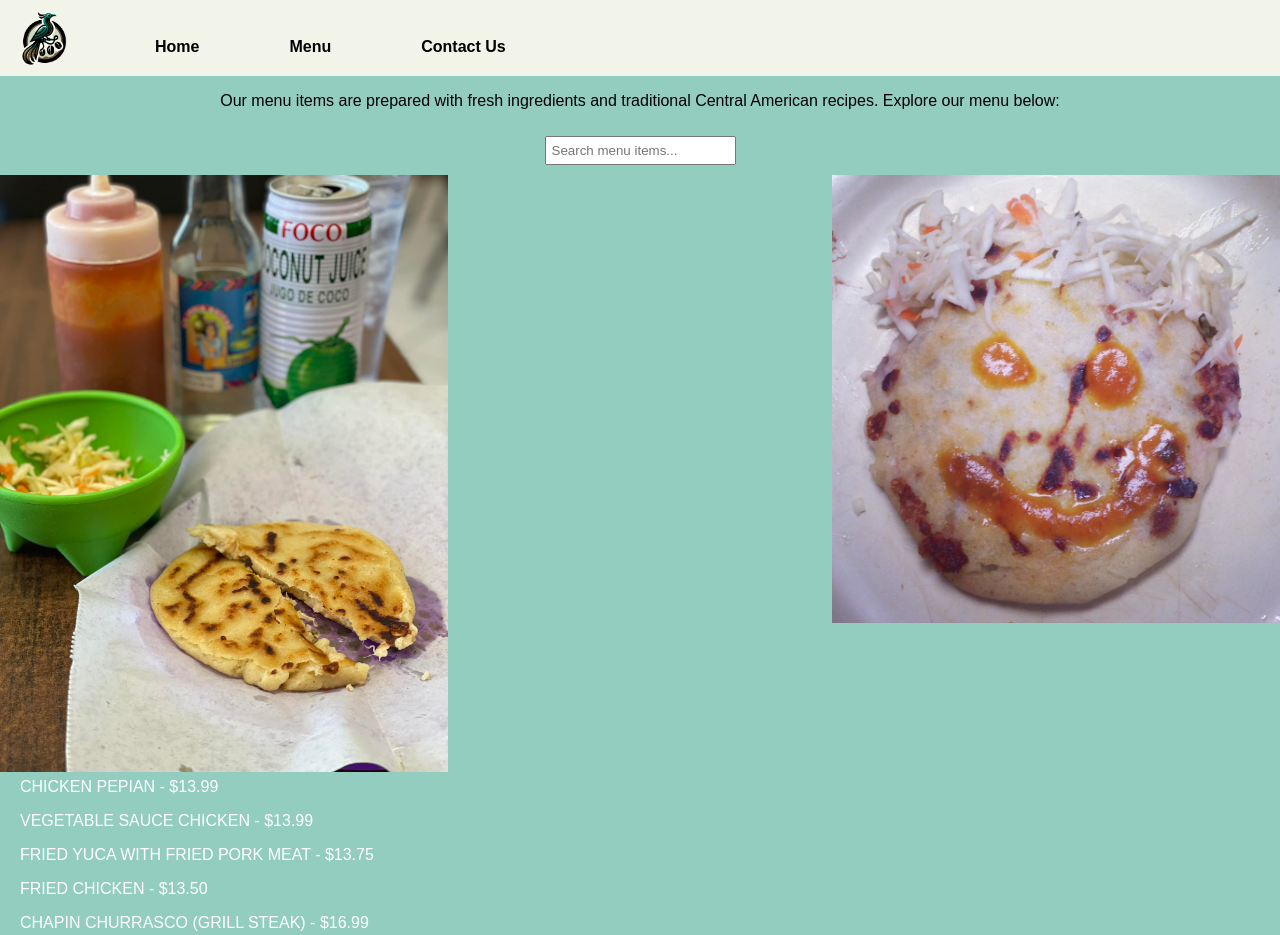
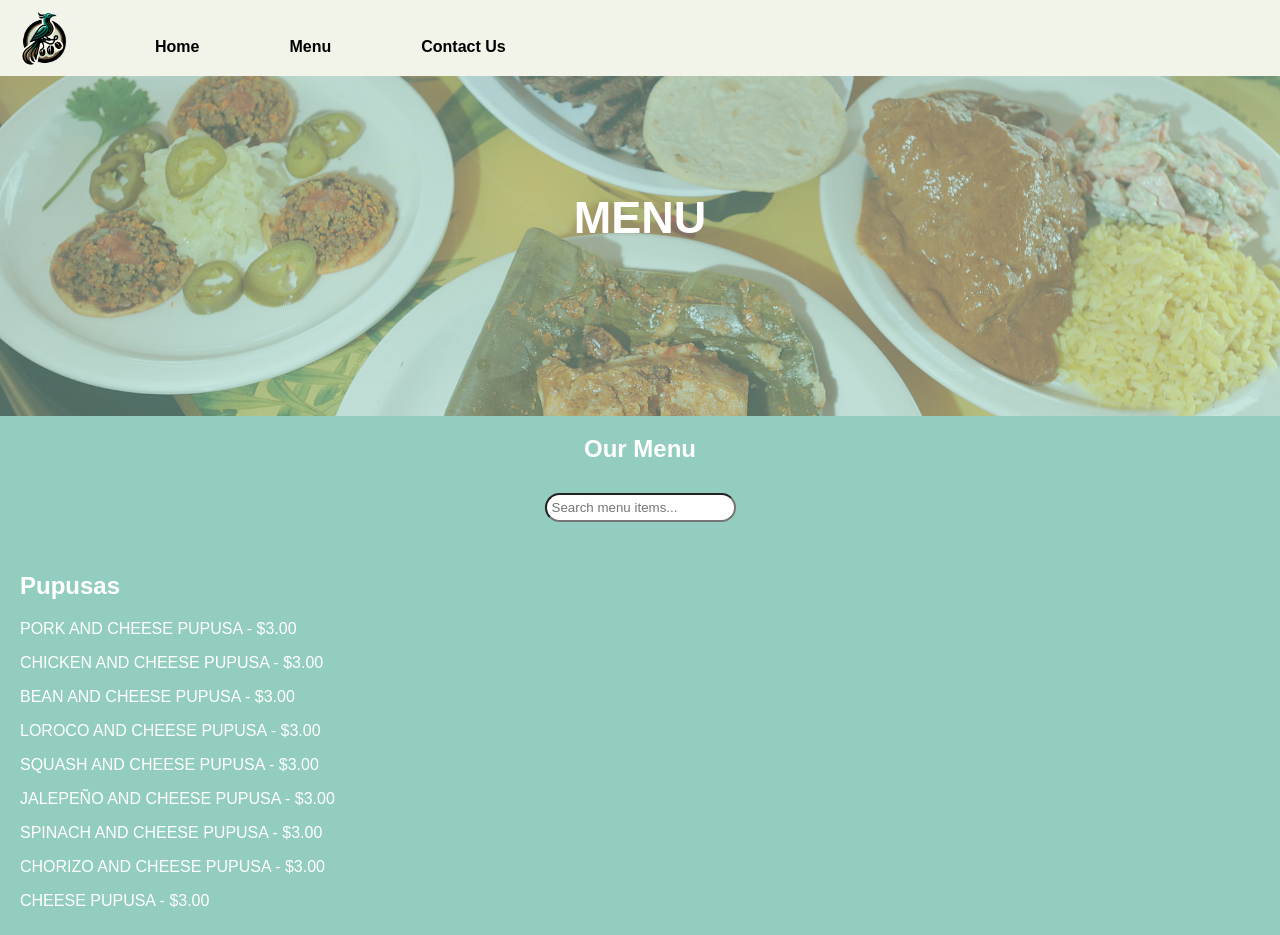
Before and after one commit to MrTwinCharge/Central-American-Resturaunt, a website: page menu.html in a window 1280 px wide. Shown: the top 935 px of the page. Drawn offline with Linux system fonts and the light colour scheme.

Commit message:
working everyting but contact

```diff
--- a/menu.html
+++ b/menu.html
@@ -6,7 +6,6 @@
     <title>Menu</title>
     <link rel="stylesheet" href="style.css">
     <!--<link rel="stylesheet" href="https://cdn.jsdelivr.net/npm/bulma@1.0.0/css/bulma.min.css">-->
-
 </head>
 <body>
     <header>
@@ -21,7 +20,6 @@
               float: left;
             "
           />
-           <!-- Cear floatkjsljs -->
           <ul style="margin: 0; padding-top: 20px; overflow: hidden">
             <li style="float: left"><a href="index.html">Home</a></li>
             <li style="float: left"><a href="menu.html">Menu</a></li>
@@ -29,24 +27,25 @@
           </ul>
         </nav>
         <div style="clear: both"></div>
-        <!-- Cear floats -->
+        <!-- Cear floatkjsljs -->
       </header>
-<!--
-    <section class="hero is-large is-info">
-        <div class="hero-body">
-          <p class="title">Large hero</p>
-          <p class="subtitle">Large subtitle</p>
-        </div>
-      </section>
--->
-    <p style="text-align: center;">Our menu items are prepared with fresh ingredients and traditional Central American recipes. Explore our menu below:</p>
-    <div id="search-container">
-        <input type="text" id="search-box" placeholder="Search menu items..." oninput="liveSearch()" />
+
+      <section id="home" class="background-section2">
+        <div style="opacity: 1;" class="back"> MENU <h1 class="back"></h1>
+
+       </div>
+
+       </section>
+
+
+    <!--<p style="text-align: center;font-size:43px;color:white;">Our menu items are prepared with fresh ingredients and traditional Central American recipes. Explore our menu below:</p>-->
+    <h2 style="text-align: center; color: white;">Our Menu</h2>
+    <div id="search-container" >
+        <input type="text" id="search-box" placeholder="Search menu items..." oninput="liveSearch()" style="border-radius: 15px;"/>
     </div>
-    <img src="pupusa.jpg" alt="Pupusa" style="width:35%;height:auto;position: absolute">
-    <img src="pupusa2.jpg" alt="Pupusa2" style="width:35%;height:auto;position: absolute;padding-left:65%">
     <div id="menu-list"></div>
 
     <script src="menu.js"></script>
+
 </body>
 </html>
--- a/menu.js
+++ b/menu.js
@@ -18,6 +18,7 @@ fetch('/db.json')
                 const section = document.createElement('section');
                 const h2 = document.createElement('h2');
                 h2.textContent = category;
+                h2.classname = "text-center";
                 section.appendChild(h2);
 
                 data[category].forEach(item => {
@@ -25,6 +26,8 @@ fetch('/db.json')
                     // Format price to two decimal places
                     const formattedPrice = parseFloat(item.price).toFixed(2);
                     p.textContent = `${item.name} - $${formattedPrice}`;
+                    p.classname = "text-center";
+
                     section.appendChild(p);
                 });
 
--- a/style.css
+++ b/style.css
@@ -96,7 +96,9 @@ body {
     list-style: none;
     padding: 0;
   }
-
+  .text-center{
+    text-align: center;
+  }
   .menu-category ul li {
     background-color: #93cdbf; /* Light beige */
     margin: 5px 0;
@@ -139,8 +141,9 @@ body {
         position: relative;
         text-align: center;
         color: white;
-      font-size: 24px;
+        font-size: 45px;
         height: 300px;
+        font-weight: bold;
         display: flex;
         justify-content: center;
         align-items: center;
@@ -154,7 +157,7 @@ body {
         left: 0;
         right: 0;
         bottom: 0;
-      background-image: url('');
+        background-image: url('menuImage.jpg');
         background-size: cover;
         background-position: center;
         opacity: 0.5; /* Adjust opacity here */
```
Also changed, not shown: pupusa.jpg (deleted), pupusa2.jpg (deleted). Lines whose indentation alone changed are shown as unchanged.
